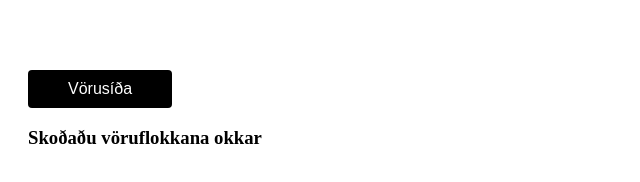
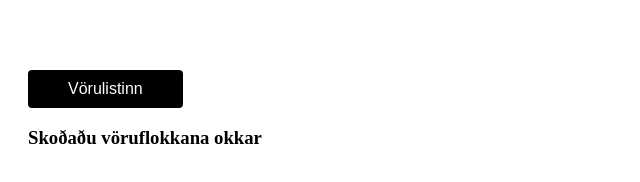
Before and after one commit to Reynirjr/Hopverkefni-2, a website: page index.html in a window 1280 px wide. Shown: the part 128-310 px from the top of the page, 0-640 px from the left. Drawn offline with Linux system fonts and the light colour scheme; no server answers.

Commit message:
vörulistinn

```diff
--- a/index.html
+++ b/index.html
@@ -30,7 +30,7 @@
         </section>
         <section>
             <a href="./sidur/vorulisti.html">
-            <button class="takki">Vörusíða</button>
+            <button class="takki">Vörulistinn</button>
             </a>
         <section>
          <h3>Skoðaðu vöruflokkana okkar</h3>
```
